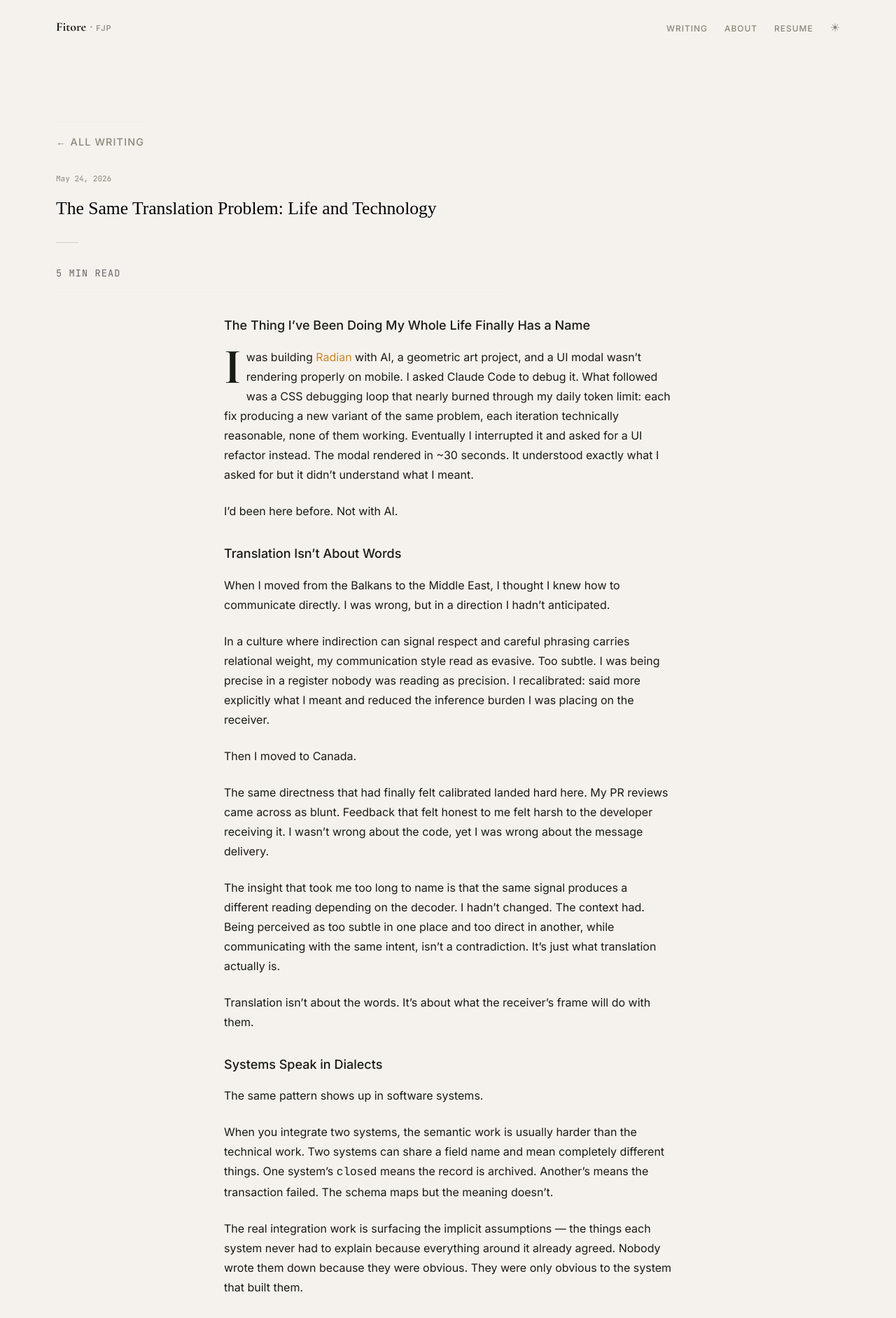
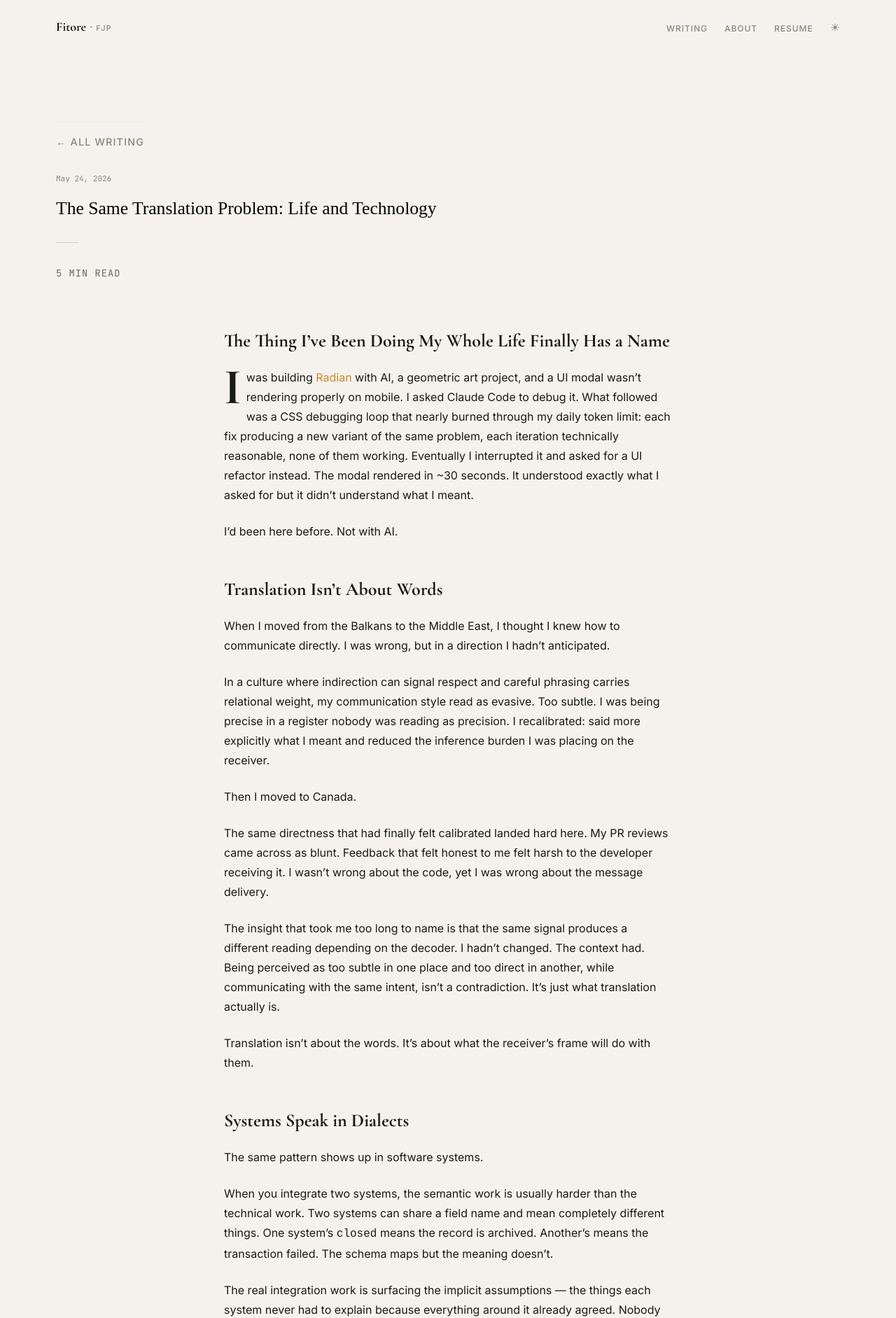
Before and after one commit to fitore/fitore.github.io, a Jekyll site: the page built from _posts/2026-05-24-translating-intent-life-career.md, in a window 1280 px wide. Shown: the top 1883 px of the page at 70% size. Built offline with Jekyll 4.4.1, drawn with Linux system fonts in a browser that asks for light colours.

Commit message:
Fix headings

```diff
--- a/_posts/2026-05-24-translating-intent-life-career.md
+++ b/_posts/2026-05-24-translating-intent-life-career.md
@@ -4,13 +4,13 @@ title: "The Same Translation Problem: Life and Technology"
 date: 2026-05-24
 ---
 
-### The Thing I've Been Doing My Whole Life Finally Has a Name
+## The Thing I've Been Doing My Whole Life Finally Has a Name
 
 I was building [Radian](https://radian-geometric-art.vercel.app) with AI, a geometric art project, and a UI modal wasn't rendering properly on mobile. I asked Claude Code to debug it. What followed was a CSS debugging loop that nearly burned through my daily token limit: each fix producing a new variant of the same problem, each iteration technically reasonable, none of them working. Eventually I interrupted it and asked for a UI refactor instead. The modal rendered in ~30 seconds. It understood exactly what I asked for but it didn't understand what I meant.
 
 I'd been here before. Not with AI.
 
-### Translation Isn't About Words
+## Translation Isn't About Words
 
 When I moved from the Balkans to the Middle East, I thought I knew how to communicate directly. I was wrong, but in a direction I hadn't anticipated.
 
@@ -24,7 +24,7 @@ The insight that took me too long to name is that the same signal produces a dif
 
 Translation isn't about the words. It's about what the receiver's frame will do with them.
 
-### Systems Speak in Dialects
+## Systems Speak in Dialects
 
 The same pattern shows up in software systems.
 
@@ -34,7 +34,7 @@ The real integration work is surfacing the implicit assumptions — the things e
 
 Translation here isn't a linguistic problem. It's an ontological one. You're not converting words. You're finding where the world models diverge.
 
-### Mergers Are Integration at Human Scale
+## Mergers Are Integration at Human Scale
 
 An acquisition is the same problem, larger and louder and wearing nicer clothes.  ([see ontology in a merger post.](/blog/2026/04/30/merging-organizations/))
 
@@ -48,7 +48,7 @@ The answer we've been building toward isn't a glossary. It's a shared vocabulary
 
 The more we worked on it, the more familiar the pattern became. This was the same thing I'd been doing between the Balkans, the Middle East, and Canada. The subject matter had changed. The problem hadn't.
 
-### The Actual Skill
+## The Actual Skill
 
 Looking back, the CSS debugging loop wasn't a Claude Code failure. It was a translation failure — mine.
 
```
Also changed, not shown: _posts/2026-04-20-managing-in-ai-era.md (+2 -2 lines), _posts/2026-06-08-agentic-development-foundations.md (+1 -1 lines).
